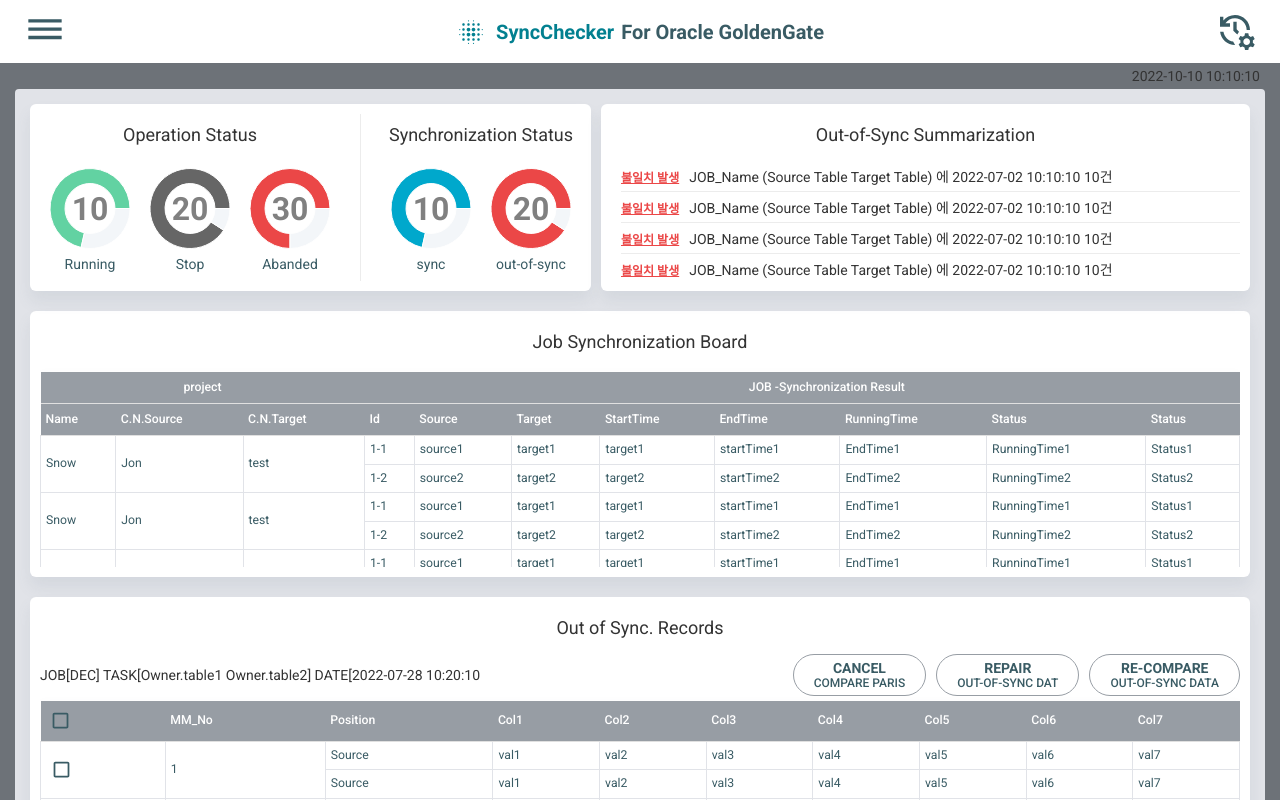
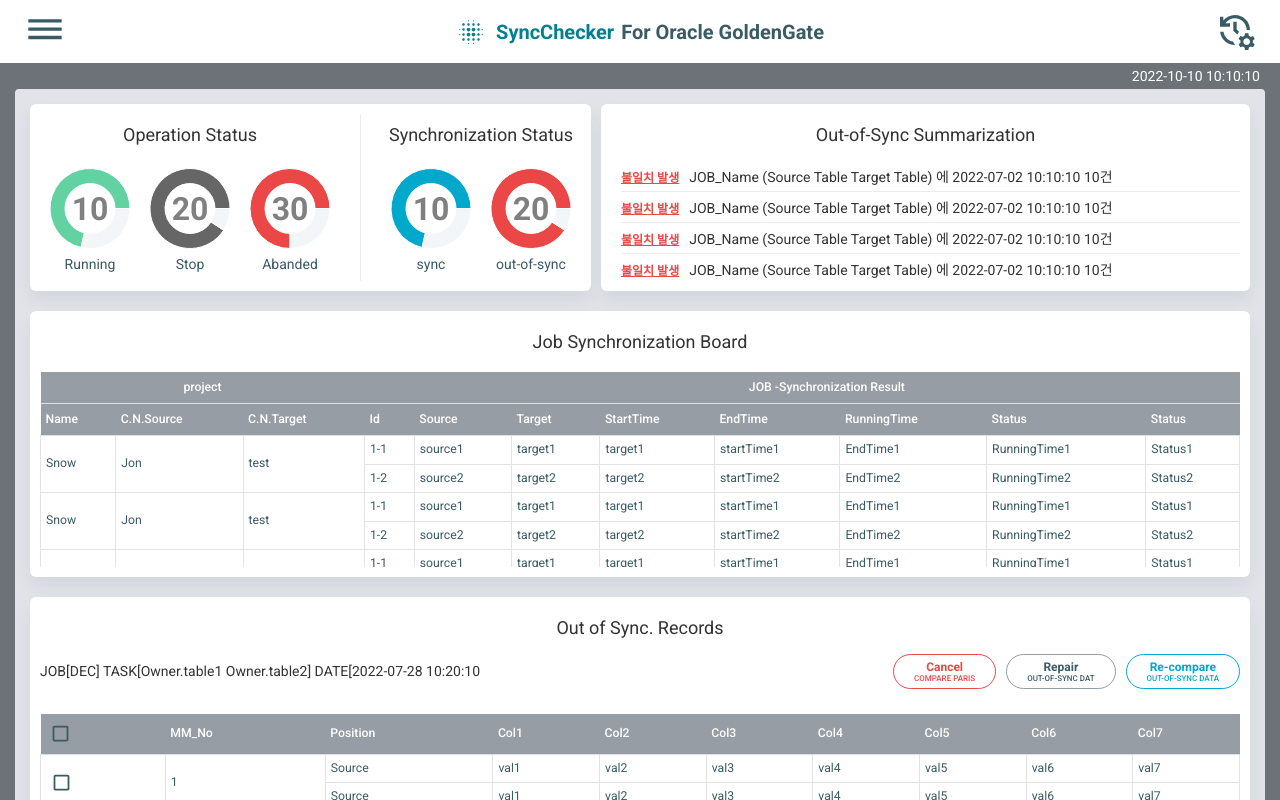
Before and after one commit to lettuceysh/sync_checker, a React (Create React App) app: page / in a window 1280 px wide. Shown: the top 800 px of the page. Built offline with nearby package versions, Linux system fonts and the light colour scheme; a web font is replaced by a local one.

Commit message:
feat: 버튼 스타일 수정

```diff
--- a/src/pageComponents/Main/components/Records/index.jsx
+++ b/src/pageComponents/Main/components/Records/index.jsx
@@ -10,6 +10,7 @@
 import styled from '@emotion/styled';
 import { StyledTable, StyledTableContainer } from '@/styles/components/StyledTable';
 import { ItemWrapper } from '../../styled';
+import { NormalButton } from '@/components/Buttons';
 
 const columns = [
   { field: 'checkbox', headerName: <Checkbox /> },
@@ -200,21 +201,21 @@
           </Typography>
         </Info>
         <Buttons>
-          <CustomButton>
+          <CustomButtonType2>
             <strong>Cancel</strong>
             <br />
             Compare paris
-          </CustomButton>
+          </CustomButtonType2>
           <CustomButton>
             <strong>Repair</strong>
             <br />
             Out-of-Sync Dat
           </CustomButton>
-          <CustomButton>
+          <CustomButtonType3>
             <strong>Re-compare</strong>
             <br />
             Out-of-Sync Data
-          </CustomButton>
+          </CustomButtonType3>
         </Buttons>
       </Top>
 
@@ -243,6 +244,7 @@
 const ScrollContainer = styled.div`
   height: 200px;
   overflow-y: auto;
+  margin-top: 20px;
 `;
 
 const Top = styled.div`
@@ -260,11 +262,26 @@
 const CustomButton = styled(Button)`
   display: block;
   line-height: normal;
-  font-size: 12px;
+  &&& {
+    font-size: 8px;
+  }
   padding: 5px 20px;
   & + button {
     margin-left: 10px;
   }
+  > strong {
+    font-size: 12px;
+    text-transform: none;
+  }
 `;
 
+const CustomButtonType2 = styled(CustomButton)`
+  border: 1px solid ${({ theme }) => theme.palette.red100};
+  color: ${({ theme }) => theme.palette.red100};
+`;
+
+const CustomButtonType3 = styled(CustomButton)`
+  border: 1px solid ${({ theme }) => theme.palette.blue100};
+  color: ${({ theme }) => theme.palette.blue100};
+`;
 export default Records;
--- a/src/pageComponents/Main/components/RefreshTime/index.jsx
+++ b/src/pageComponents/Main/components/RefreshTime/index.jsx
@@ -13,8 +13,10 @@
 const Wrapper = styled.div`
   padding: 5px;
   text-align: right;
-  * {
-    color: ${colors.bluegray100};
+  &&& {
+    * {
+      color: ${colors.white100};
+    }
   }
 `;
 
```
